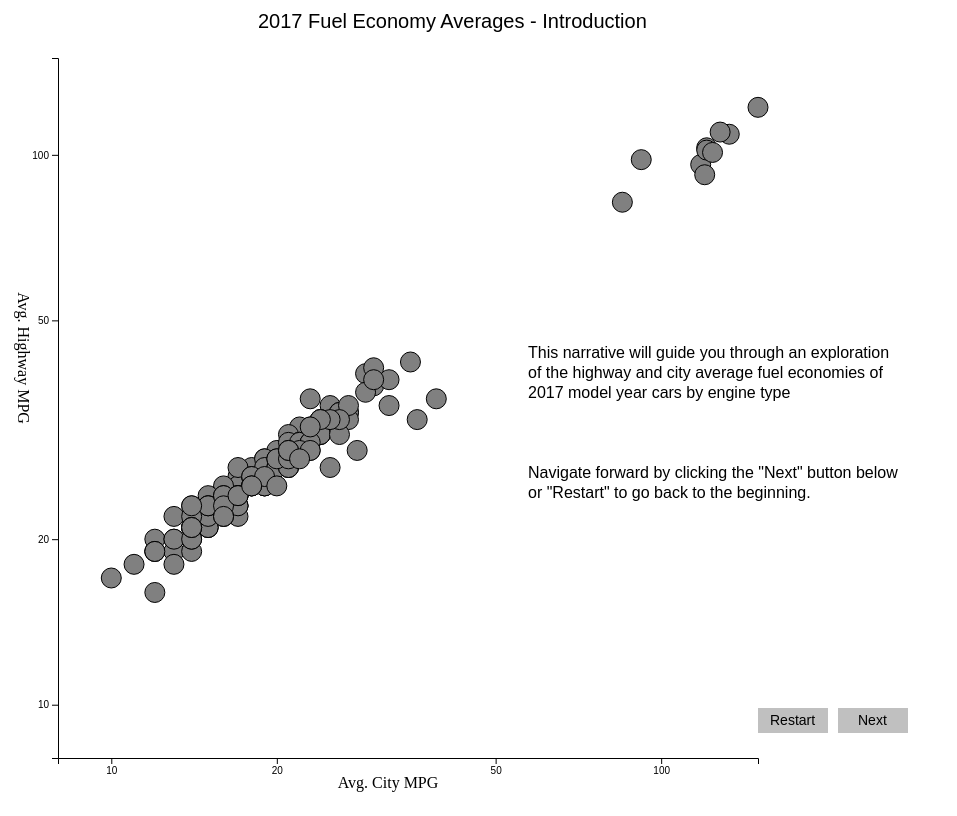
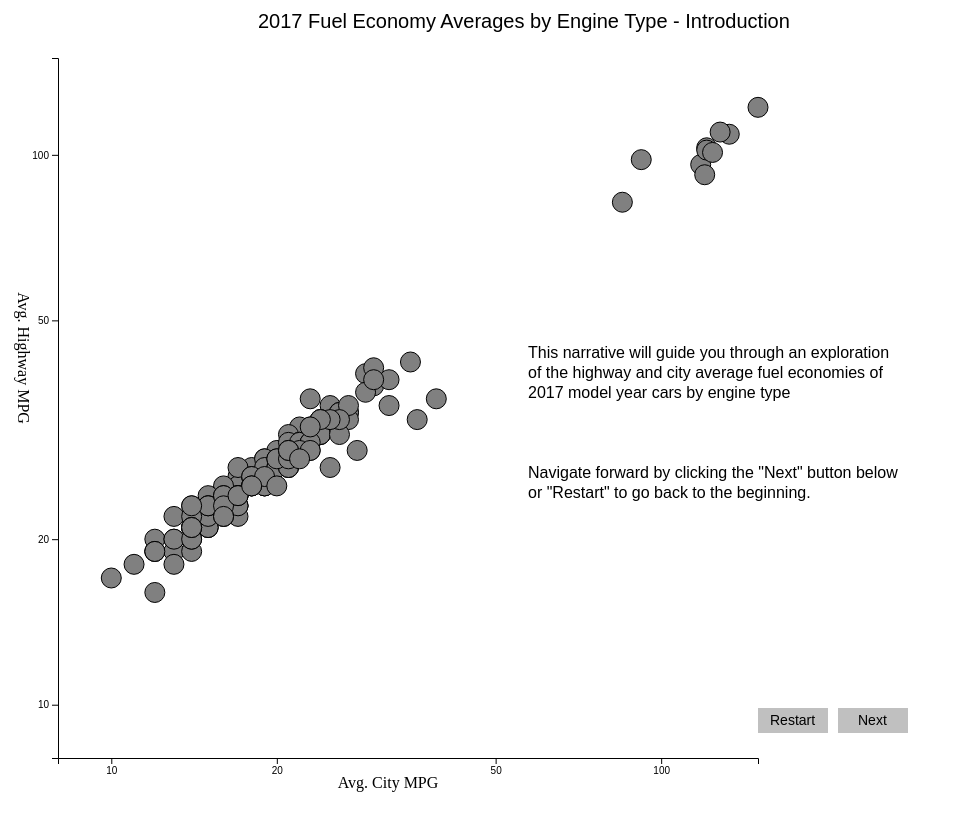
Before and after one commit to tgw4uiuc/tgw4uiuc.github.io, a plain HTML site: page index.html in a window 1280 px wide. Shown: the whole page, without its empty margins (0-957 px from the left). Drawn offline with nearby package versions, Linux system fonts and the light colour scheme.

Commit message:
Add files via upload

```diff
--- a/index.html
+++ b/index.html
@@ -42,7 +42,7 @@
 
 // title at top of chart
 <text id="titletext" x="250" y="20" font-family="sans-serif" font-size="20px" fill="black">
-2017 Fuel Economy Averages - Introduction
+2017 Fuel Economy Averages by Engine Type - Introduction
 </text>
 
 
```
